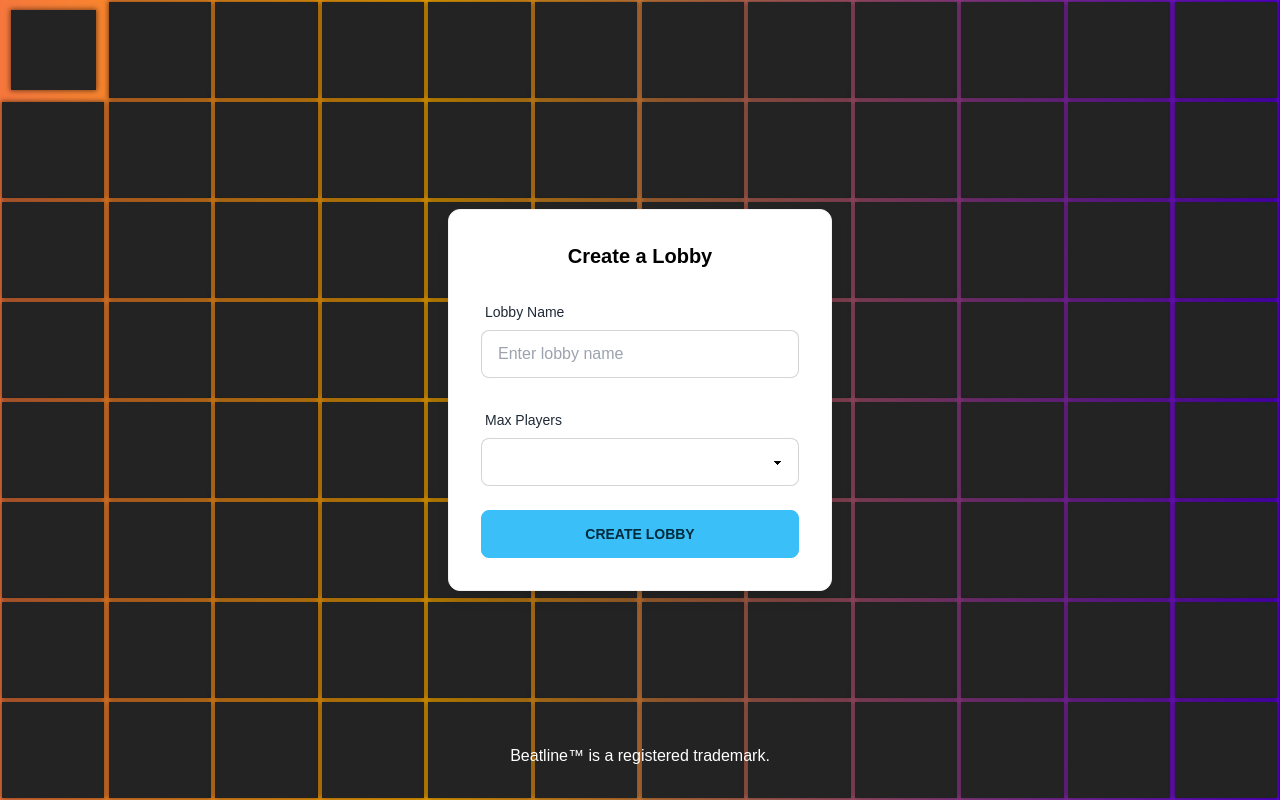
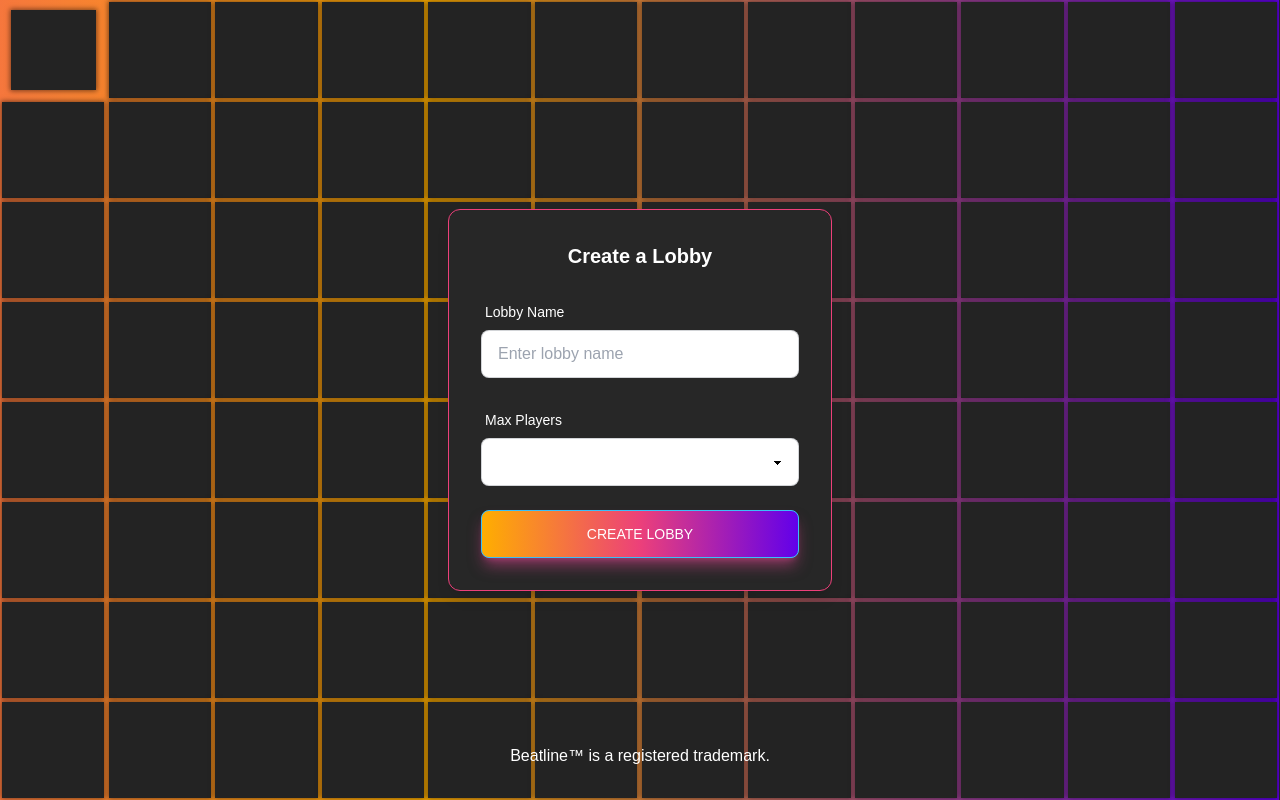
Before and after one commit to DH2643-2023-Group9/Beatline, a SvelteKit app: page /createlobby in a window 1280 px wide. Built offline with nearby package versions, Linux system fonts and the light colour scheme.

Commit message:
stylizing
fixat kort, createlobbyscreen (behöver lite mer jobb dock) så att den använder vårat färgschema mer.

```diff
--- a/src/routes/Card.svelte
+++ b/src/routes/Card.svelte
@@ -2,7 +2,8 @@
     export let extraClasses = ''; // Declare a class prop with a default value of an empty string
 </script>
 
-<div class="card bordered shadow-2xl p-8 bg-white rounded-xl text-black ${extraClasses}">
+<div class="card border border-[#EC407A] shadow-2xl p-8 bg-[#272727] rounded-xl text-white font-mono${extraClasses}">
+
 	<slot />
 	<!-- This is where the passed-in content will render -->
 </div>
--- a/src/routes/createlobby/+page.svelte
+++ b/src/routes/createlobby/+page.svelte
@@ -16,33 +16,35 @@
 	}
 </script>
 
-<div class="min-h-screen flex items-center justify-center text-black">
-	<Card extraClasses="bg-white p-8 rounded-xl shadow-lg w-96 space-y-6">
+<div class="min-h-screen flex items-center justify-center text-white">
+	<Card extraClasses=" p-8 rounded-xl shadow-lg w-96 space-y-6 ">
 		<h1 class="text-xl font-bold text-center">Create a Lobby</h1>
 
 		<div class="form-control">
 			<label class="label" for="lobbyName">
-				<span class="label-text">Lobby Name</span>
+				<span class="label-text font-thin text-white">Lobby Name</span>
 			</label>
 			<input
 				bind:value={lobbyName}
 				type="text"
 				id="lobbyName"
 				name="lobbyName"
-				class="pointer-events-auto input input-bordered w-full"
+				class="pointer-events-auto input input-bordered w-full text-[#232323]"
 				placeholder="Enter lobby name"
+
+
 			/>
 		</div>
 
-		<div class="form-control">
+		<div class="form-control text-[232323]">
 			<label class="label" for="maxPlayers">
-				<span class="label-text">Max Players</span>
+				<span class="label-text font-thin text-white">Max Players</span>
 			</label>
 			<select
 				bind:value={maxPlayers}
 				id="maxPlayers"
 				name="maxPlayers"
-				class="pointer-events-auto select select-bordered w-full"
+				class="pointer-events-auto select select-bordered w-full text-black"
 			>
 				<option value="2">2</option>
 				<option value="4">4</option>
@@ -55,7 +57,7 @@
 			<span class="loading loading-spinner loading-lg text-secondary" />
         </div>
 		{:else}
-			<button on:click={createLobby} class="pointer-events-auto btn btn-info w-full"
+			<button on:click={createLobby} class="pointer-events-auto btn btn-info w-full text-white bg-gradient-to-r from-[#ffae00] via-[#EC407A] to-[#6200EA] hover:bg-gradient-to-br focus:ring-4 focus:outline-none focus:ring-pink-300 dark:focus:ring-pink-800 shadow-lg shadow-pink-500/50 dark:shadow-lg dark:shadow-pink-800/80 font-medium rounded-lg text-sm px-5 py-2.5 text-center mr-2 mb-2"
 				>Create Lobby</button
 			>
 		{/if}
```
